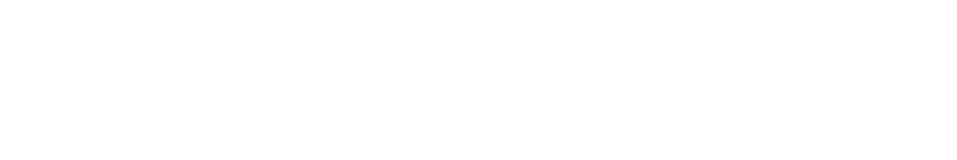
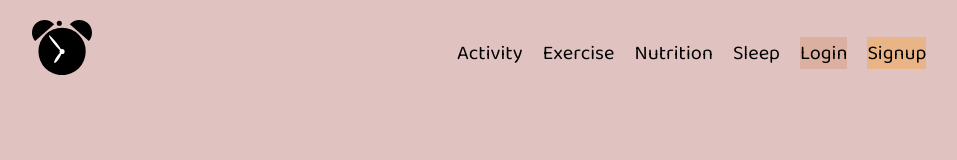
Before and after one commit to awang2330/LifeTracker-Application, a React app in the folder frontend/: page / in a window 1280 px wide. Shown: the whole page, without its empty margins (161-1118 px from the left). Built offline with nearby package versions, Linux system fonts and the light colour scheme; a web font is replaced by a local one.

Commit message:
section header and style

```diff
--- a/frontend/package.json
+++ b/frontend/package.json
@@ -6,6 +6,7 @@
     "@testing-library/jest-dom": "^5.14.1",
     "@testing-library/react": "^11.2.7",
     "@testing-library/user-event": "^12.8.3",
+    "history": "^5.0.0",
     "react": "^17.0.2",
     "react-dom": "^17.0.2",
     "react-router": "^6.0.0-beta.0",
--- a/frontend/src/components/Activity/Activity.js
+++ b/frontend/src/components/Activity/Activity.js
@@ -0,0 +1,11 @@
+
+import PageHeader from '../PageHeader/PageHeader'
+import './Activity.css'
+
+export default function Activity() {
+  return (
+    <div className="Activity">
+    <PageHeader sectionName='Activity'/>
+    </div>
+  )
+}
--- a/frontend/src/components/App/App.css
+++ b/frontend/src/components/App/App.css
@@ -1,4 +1,3 @@
 .App {
-  font-family: 'Baloo 2', cursive;
-  font-family: 'Benne', serif;
+
 }
--- a/frontend/src/components/App/App.js
+++ b/frontend/src/components/App/App.js
@@ -6,7 +6,7 @@ import Activity from '../Activity/Activity'
 import Exercise from '../Exercise/Exercise'
 import Nutrition from '../Nutrition/Nutrition'
 import Sleep from '../Sleep/Sleep'
-import SignUp from '../SignUp/SignUp'
+import Signup from '../Signup/Signup'
 import Login from '../Login/Login'
 
 import './App.css'
@@ -14,15 +14,15 @@ import './App.css'
 export default function App() {
   return (
     <div className="App">
-      <Navbar/>
       <BrowserRouter>
+        <Navbar/>
         <Routes>
           <Route path='/' element={ <Home/> }/>
           <Route path='/activity' element={ <Activity />} />
           <Route path='/exercise' element={ <Exercise />} />
           <Route path='/nutrition' element={ <Nutrition />} />
           <Route path='/sleep' element={ <Sleep />} />
-          <Route path='/signup' element={ <SignUp />} />
+          <Route path='/signup' element={ <Signup />} />
           <Route path='/login' element={ <Login />} />
         </Routes>
       </BrowserRouter>
--- a/frontend/src/components/Exercise/Exercise.js
+++ b/frontend/src/components/Exercise/Exercise.js
@@ -0,0 +1,11 @@
+
+import PageHeader from '../PageHeader/PageHeader'
+import './Exercise.css'
+
+export default function Exercise() {
+  return (
+    <div className="Exercise">
+      <PageHeader sectionName='Exercise'/>
+    </div>
+  )
+}
--- a/frontend/src/components/Login/Login.js
+++ b/frontend/src/components/Login/Login.js
@@ -0,0 +1,9 @@
+import './Login.css'
+
+export default function Login() {
+  return (
+    <div className="Login">
+
+    </div>
+  )
+}
--- a/frontend/src/components/Navbar/Navbar.css
+++ b/frontend/src/components/Navbar/Navbar.css
@@ -0,0 +1,26 @@
+.Navbar {
+  display: flex;
+  justify-content: space-around;
+  align-items: center;
+  font-family: 'Baloo 2', cursive;
+  padding: 10px;
+}
+a {
+  text-decoration: none;
+  color: #000;
+  margin: 10px;
+  font-size: 20px;
+}
+
+.home-link {
+  width: 60px;
+}
+.home-link img {
+  width: 100%;
+}
+.login-link {
+  background-color: #dbb0a0;
+}
+.signup-link {
+  background-color: #eab586;
+}
--- a/frontend/src/components/Navbar/Navbar.js
+++ b/frontend/src/components/Navbar/Navbar.js
@@ -1,9 +1,22 @@
+import { Link } from 'react-router-dom'
+
+import clock from '../assets/risto_pekkala_Alarm_clock.svg'
 import './Navbar.css'
-import { Link } from 'react-router-dom'
 
 export default function Navbar() {
   return (
     <div className="Navbar">
+      <Link to='/' className='home-link'>
+        <img src={clock} alt="Clip Art Alarm Clock"/>
+      </Link>
+      <div>
+        <Link to='/activity'>Activity</Link>
+        <Link to='/exercise'>Exercise</Link>
+        <Link to='/nutrition'>Nutrition</Link>
+        <Link to='/sleep'>Sleep</Link>
+        <Link to='/login' className='login-link'>Login</Link>
+        <Link to='/signup' className='signup-link'>Signup</Link>
+      </div>
 
     </div>
   )
--- a/frontend/src/components/Nutrition/Nutrition.js
+++ b/frontend/src/components/Nutrition/Nutrition.js
@@ -0,0 +1,11 @@
+
+import PageHeader from '../PageHeader/PageHeader'
+import './Nutrition.css'
+
+export default function Nutrition() {
+  return (
+    <div className="Nutrition">
+      <PageHeader sectionName='Nutrition'/>
+    </div>
+  )
+}
--- /dev/null
+++ b/frontend/src/components/PageHeader/PageHeader.css
@@ -0,0 +1,9 @@
+.PageHeader {
+  background-color: #a37c82;
+  height: 100px;
+  font-family: 'Josefin Sans', sans-serif;
+  font-size: 30px;
+  display: flex;
+  justify-content: center;
+  align-items: center;
+}
--- /dev/null
+++ b/frontend/src/components/PageHeader/PageHeader.js
@@ -0,0 +1,8 @@
+
+import './PageHeader.css'
+
+export default function PageHeader( {sectionName} ) {
+  return (
+    <div className='PageHeader'>{sectionName}</div>
+  )
+}
--- a/frontend/src/components/SignUp/SignUp.js
+++ b/frontend/src/components/SignUp/SignUp.js
@@ -0,0 +1,9 @@
+import './Signup.css'
+
+export default function Signup() {
+  return (
+    <div className="Signup">
+
+    </div>
+  )
+}
--- a/frontend/src/components/Sleep/Sleep.js
+++ b/frontend/src/components/Sleep/Sleep.js
@@ -0,0 +1,11 @@
+
+import PageHeader from '../PageHeader/PageHeader'
+import './Sleep.css'
+
+export default function Sleep() {
+  return (
+    <div className="Sleep">
+      <PageHeader sectionName='Sleep'/>
+    </div>
+  )
+}
--- a/frontend/src/index.css
+++ b/frontend/src/index.css
@@ -1,7 +1,9 @@
-@import url('https://fonts.googleapis.com/css2?family=Baloo+2:wght@400;500;700&family=Benne&display=swap');
+@import url('https://fonts.googleapis.com/css2?family=Baloo+2:wght@400;500;700&display=swap');
+@import url('https://fonts.googleapis.com/css2?family=Josefin+Sans:wght@100;300;400;500&display=swap');
 
 html,
 body {
+  background-color: #e0c2c0;
   margin: 0;
   padding: 0;
 }
```
Also changed, not shown: frontend/src/components/assets/risto_pekkala_Alarm_clock.svg (added), 2 other files.
